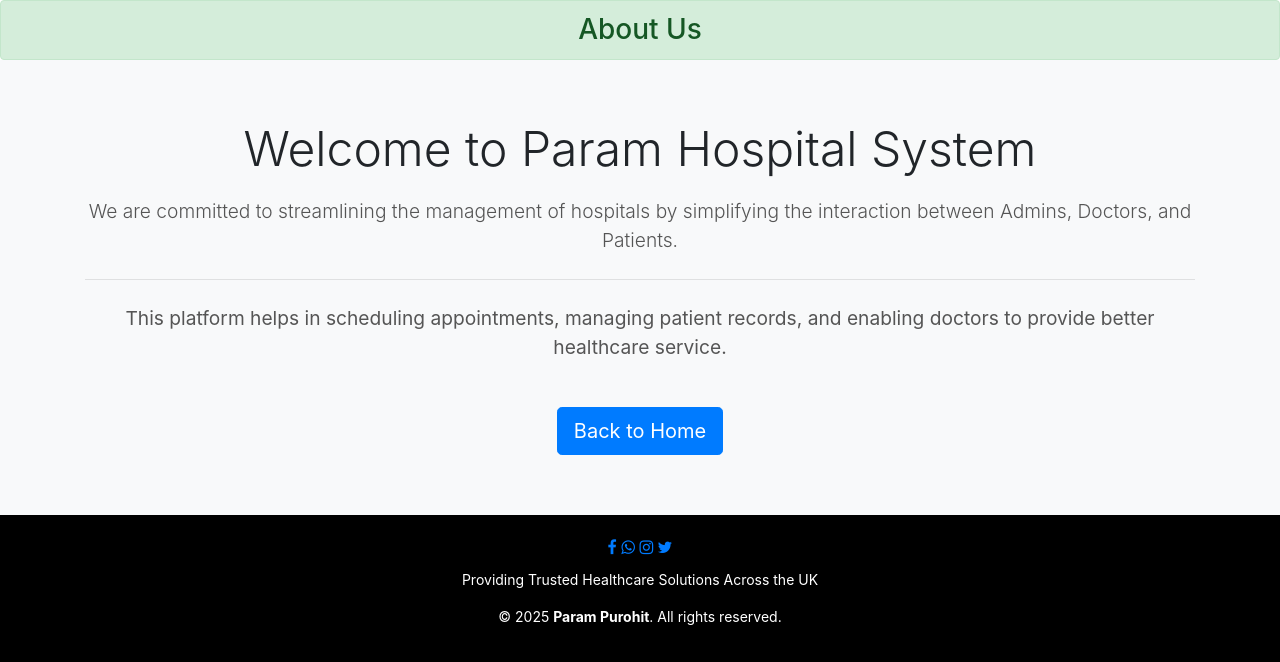
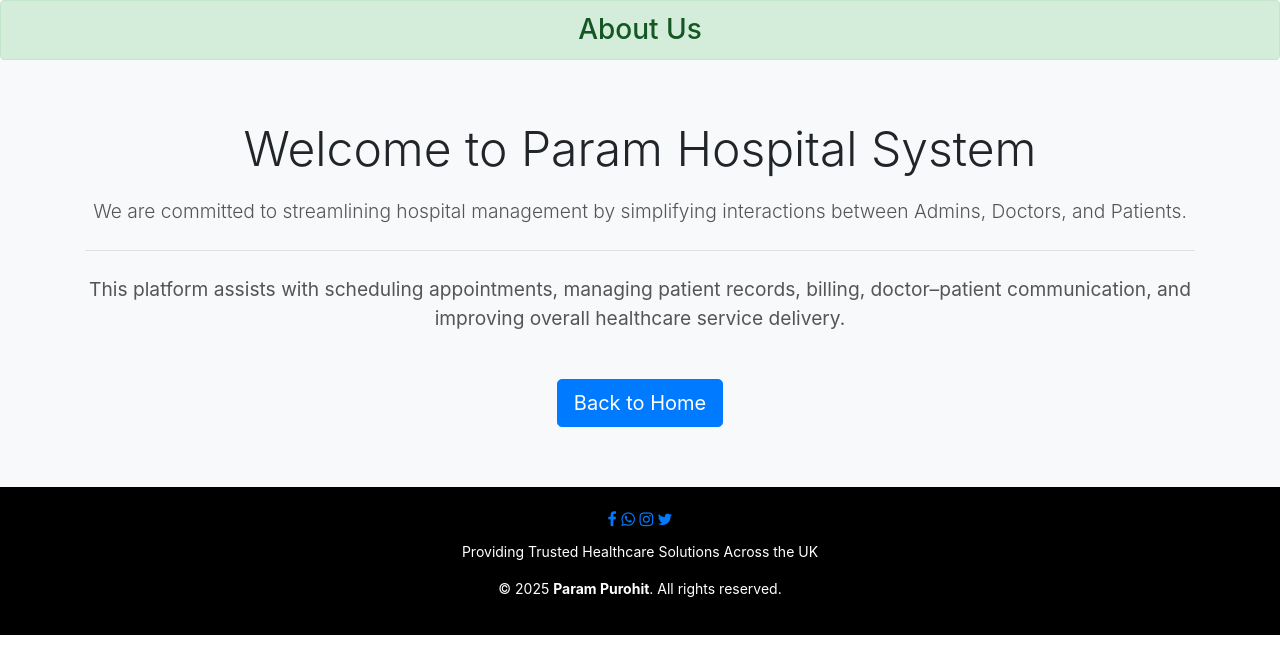
Before and after one commit to Purohit1999/hospital_management, a Django app: page /aboutus/ in a window 1280 px wide. Shown: the part 56-718 px from the top of the page. Run offline with Django 3.2, Linux system fonts and the light colour scheme; some libraries are stand-ins or nearby versions.

Commit message:
fix: correct URL names and repair homepage routing
Updated index.html to replace invalid URL names:
      - {% url 'about-us' %} → {% url 'aboutus' %}
      - {% url 'contact-us' %} → {% url 'contactus' %}
     Updated aboutus.html with clean, error-free structure.
     Verified urls.py and aligned URL names with template usage.
     This fixes NoReverseMatch errors and restores homepage rendering.

```diff
--- a/hospitalmanagement/urls.py
+++ b/hospitalmanagement/urls.py
@@ -11,7 +11,10 @@ urlpatterns = [
 
     # Static pages
     path('', views.home_view, name='home'),
+
+    # ✔ About page (use {% url 'aboutus' %} in templates)
     path('aboutus/', views.aboutus_view, name='aboutus'),
+
     path('contactus/', views.contactus_view, name='contactus'),
 
     # Role-based click views
@@ -36,7 +39,7 @@ urlpatterns = [
     # After login
     path('afterlogin/', views.afterlogin_view, name='afterlogin'),
 
-    # ✅ Logout — use built-in LogoutView (NO reference to views.logout_view here)
+    # Logout
     path('logout/', LogoutView.as_view(next_page='/'), name='logout'),
 
     # Dashboards
--- a/templates/hospital/aboutus.html
+++ b/templates/hospital/aboutus.html
@@ -1,19 +1,20 @@
 <!DOCTYPE html>
+<html lang="en" dir="ltr">
 {% load static %}
-<html lang="en" dir="ltr">
 
 <head>
   <meta charset="utf-8">
   <meta name="viewport" content="width=device-width, initial-scale=1">
   <title>About Us | Hospital Management</title>
 
-  <!-- Bootstrap CSS (ensure this is linked in base template if not here) -->
+  <!-- Bootstrap CSS -->
   <link href="https://stackpath.bootstrapcdn.com/bootstrap/4.5.2/css/bootstrap.min.css" rel="stylesheet">
-<link href="https://cdnjs.cloudflare.com/ajax/libs/font-awesome/5.15.3/css/all.min.css" rel="stylesheet">
 
-  <!-- Optional: Custom CSS -->
+  <!-- FontAwesome -->
+  <link href="https://cdnjs.cloudflare.com/ajax/libs/font-awesome/5.15.3/css/all.min.css" rel="stylesheet">
+
+  <!-- Custom CSS -->
   <style>
-    /* Add spacing and styling to main about section */
     .about-section {
       background-color: #f8f9fa;
       padding: 60px 20px;
@@ -50,9 +51,14 @@
   <section class="about-section">
     <div class="container">
       <h1 class="display-4">Welcome to Param Hospital System</h1>
-      <p class="lead">We are committed to streamlining the management of hospitals by simplifying the interaction between Admins, Doctors, and Patients.</p>
+      <p class="lead">
+        We are committed to streamlining hospital management by simplifying interactions between Admins, Doctors, and Patients.
+      </p>
       <hr class="my-4">
-      <p>This platform helps in scheduling appointments, managing patient records, and enabling doctors to provide better healthcare service.</p>
+      <p>
+        This platform assists with scheduling appointments, managing patient records,
+        billing, doctor–patient communication, and improving overall healthcare service delivery.
+      </p>
       <a class="btn btn-primary btn-lg btn-home" href="/" role="button">Back to Home</a>
     </div>
   </section>
@@ -62,10 +68,4 @@
 
 </body>
 
-<!--
-Developed by: Param Purohit
-Facebook: fb.com/yourprofile
-YouTube: youtube.com/yourchannel
--->
-
 </html>
--- a/templates/hospital/index.html
+++ b/templates/hospital/index.html
@@ -82,7 +82,7 @@
 
       <!-- About Us -->
       <div class="col-md-6 col-lg-3">
-        <a class="feature-card-link" href="{% url 'about-us' %}">
+        <a class="feature-card-link" href="{% url 'aboutus' %}">
           <div class="card feature-card feature-card-yellow h-100 text-center">
             <div class="card-body">
               <span class="feature-card-icon" aria-hidden="true">
@@ -103,7 +103,7 @@
 
       <!-- Contact Us -->
       <div class="col-md-6 col-lg-3">
-        <a class="feature-card-link" href="{% url 'contact-us' %}">
+        <a class="feature-card-link" href="{% url 'contactus' %}">
           <div class="card feature-card feature-card-red h-100 text-center">
             <div class="card-body">
               <span class="feature-card-icon" aria-hidden="true">
```
